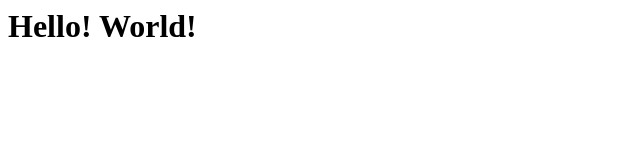
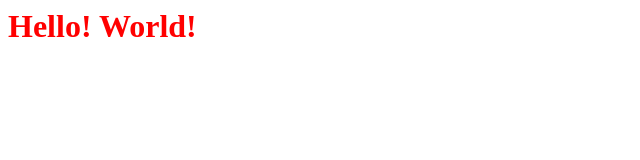
Before and after one commit to Ogesha/laba2, a plain HTML site: page index.html in a window 1280 px wide. Shown: the whole page, without its empty margins (0-640 px from the left). Drawn offline with Linux system fonts and the light colour scheme.

Commit message:
Added styles and new contacts.html file

```diff
--- a/index.html
+++ b/index.html
@@ -1 +1,6 @@
+<style>
+    h1 {
+      color: red;
+    }
+  </style>
 <h1>Hello! World!</h1>
```
Also changed, not shown: contacts.html (added, +1 -0 lines).
